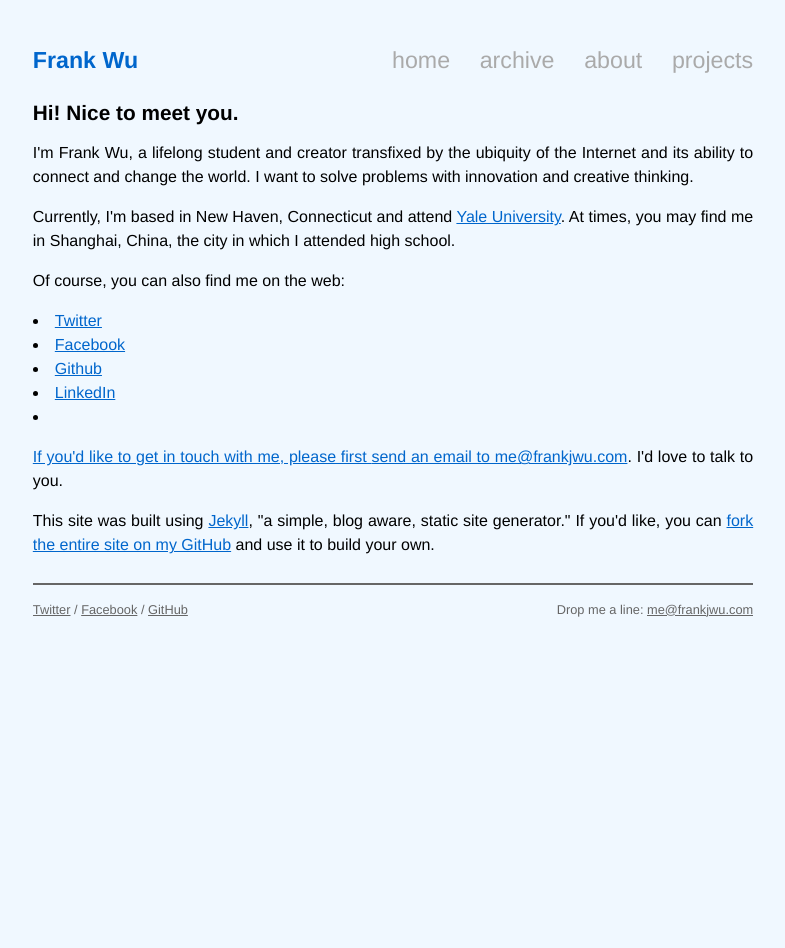
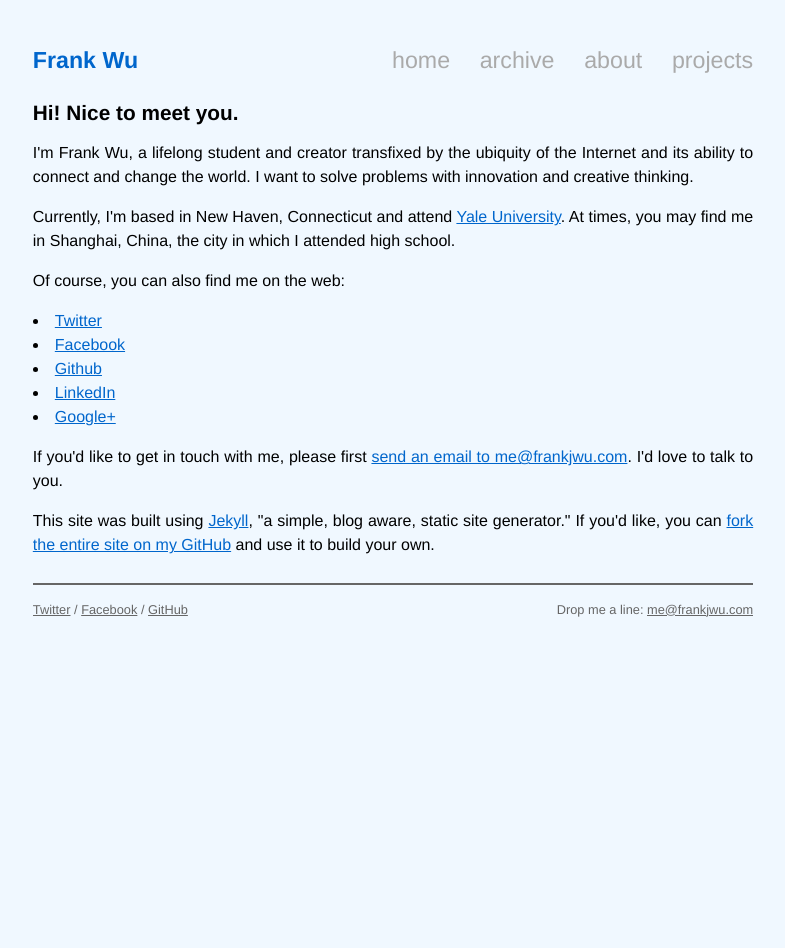
Before and after one commit to frankjwu/frankjwu.github.com, a Jekyll site: the page built from about.html, in a window 1280 px wide. Shown: the whole page, without its empty margins (247-1032 px from the left). Built offline with Jekyll 4.4.1, drawn with Linux system fonts in a browser that asks for light colours; Markdown is read by kramdown in place of the engine named in the settings.

Commit message:
Add Google+ profile

```diff
--- a/about.html
+++ b/about.html
@@ -14,7 +14,7 @@
 	<li><a href="http://facebook.com/frankjwu">Facebook</a></li>
 	<li><a href="https://github.com/frankjwu">Github</a></li>
 	<li><a href="http://linkedin.com/in/frankjwu1">LinkedIn</a></li>
-	<li><a rel="author" href="https://plus.google.com/u/0/108864746302147428162?rel=author">
+	<li><a rel="author" href="https://plus.google.com/u/0/108864746302147428162?rel=author">Google+</a></li>
 
 <p>If you'd like to get in touch with me, please first <a href="mailto:me@frankjwu.com">send an email to me@frankjwu.com</a>. I'd love to talk to you.</p>
 
```
